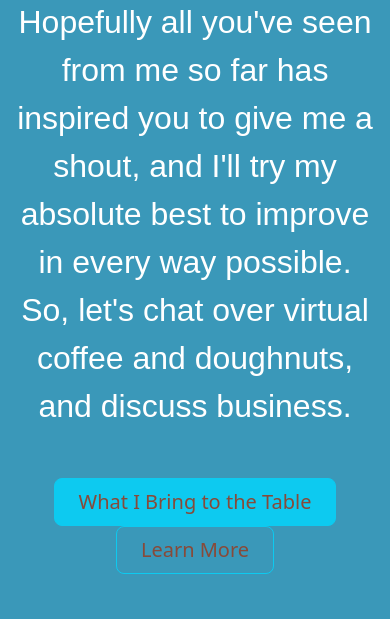
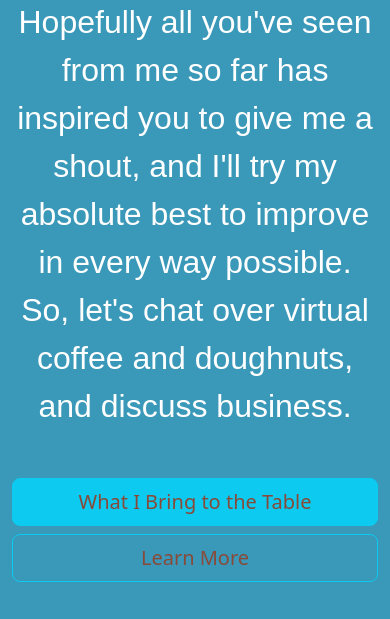
Before and after one commit to Abdul-Jalil-K/CapstoneProjectPersonalWebsite, a plain HTML site: page contact-me.html in a window 390 px wide. Shown: the part 212-831 px from the top of the page. Drawn offline with nearby package versions, Linux system fonts and the light colour scheme; a web font is replaced by a local one.

Commit message:
contact-me.html

```diff
--- a/contact-me.html
+++ b/contact-me.html
@@ -16,8 +16,10 @@
             <div class="chat">
                 <h1 class="contact-start">Let's Chat</h1>
                 <p class="call-to-action">Hopefully all you've seen from me so far has inspired you to give me a shout, and I'll try my absolute best to improve in every way possible. So, let's chat over virtual coffee and doughnuts, and discuss business.</p>
-                <button type="button" class="btn btn-info btn-lg px-4 gap-3"><a href="./index.html" target="_blank">What I Bring to the Table</a></button>
-                <button type="button" class="btn btn-outline-info btn-lg px-4"><a href="./about-me.html" target="_blank">Learn More</a></button>
+                <div class="d-grid gap-2 d-sm-flex justify-content-sm-center">
+                    <button type="button" class="btn btn-info btn-lg px-4 gap-3"><a href="./index.html" target="_blank">What I Bring to the Table</a></button>
+                    <button type="button" class="btn btn-outline-info btn-lg px-4"><a href="./about-me.html" target="_blank">Learn More</a></button>
+                  </div>
             </div>
             <div class="contact-info">
                 <ul class="contact-list list-unstyled">
```
